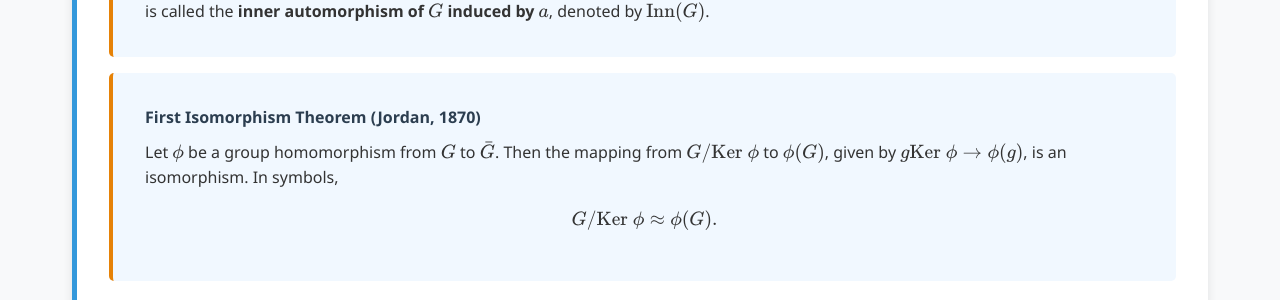
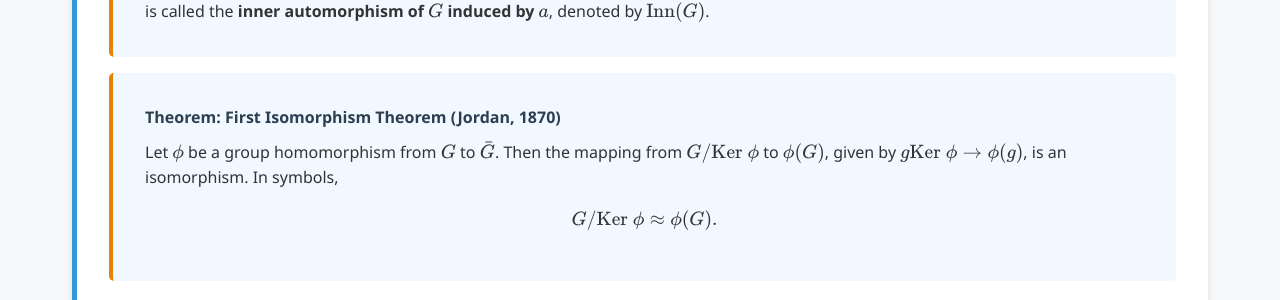
Before and after one commit to Yusukey01/yusukey01.github.io, a Jekyll site: the page built from Mathematics/Linear_algebra/group_isomorphism.html, in a window 1280 px wide and 900 px high, scrolled down 11211 px. Shown: the part 154-454 px from the top of the window. Built offline with Jekyll 4.4.1, drawn with Linux system fonts in a browser that asks for light colours; some of the changed text lies outside the part shown.

```diff
--- a/Mathematics/Linear_algebra/group_isomorphism.html
+++ b/Mathematics/Linear_algebra/group_isomorphism.html
@@ -574,7 +574,7 @@ uses_python: false
                 </div>
 
                 <div class="theorem">
-                    <span class="theorem-title">Kernels are Normal:</span>
+                    <span class="theorem-title">Theorem: Kernels are Normal</span>
                     Let \(\phi\) be a group homomorphism from \(G\) to \(\bar{G}\). Then \(\text{Ker } \phi\) is
                     a normal subgroup of \(G\). (Note: the converse of this statement is also true.)
                 </div>
@@ -642,7 +642,7 @@ uses_python: false
                 </div>
 
                 <div class="theorem">
-                    <span class="theorem-title">First Isomorphism Theorem (Jordan, 1870)</span>
+                    <span class="theorem-title">Theorem: First Isomorphism Theorem (Jordan, 1870)</span>
                     Let \(\phi\) be a group homomorphism from \(G\) to \(\bar{G}\). Then the mapping from \(G / \text{Ker }\phi\)
                     to \(\phi(G)\), given by \(g \text{Ker } \phi \to \phi(g)\), is an isomorphism. In symbols,
                     \[
```
